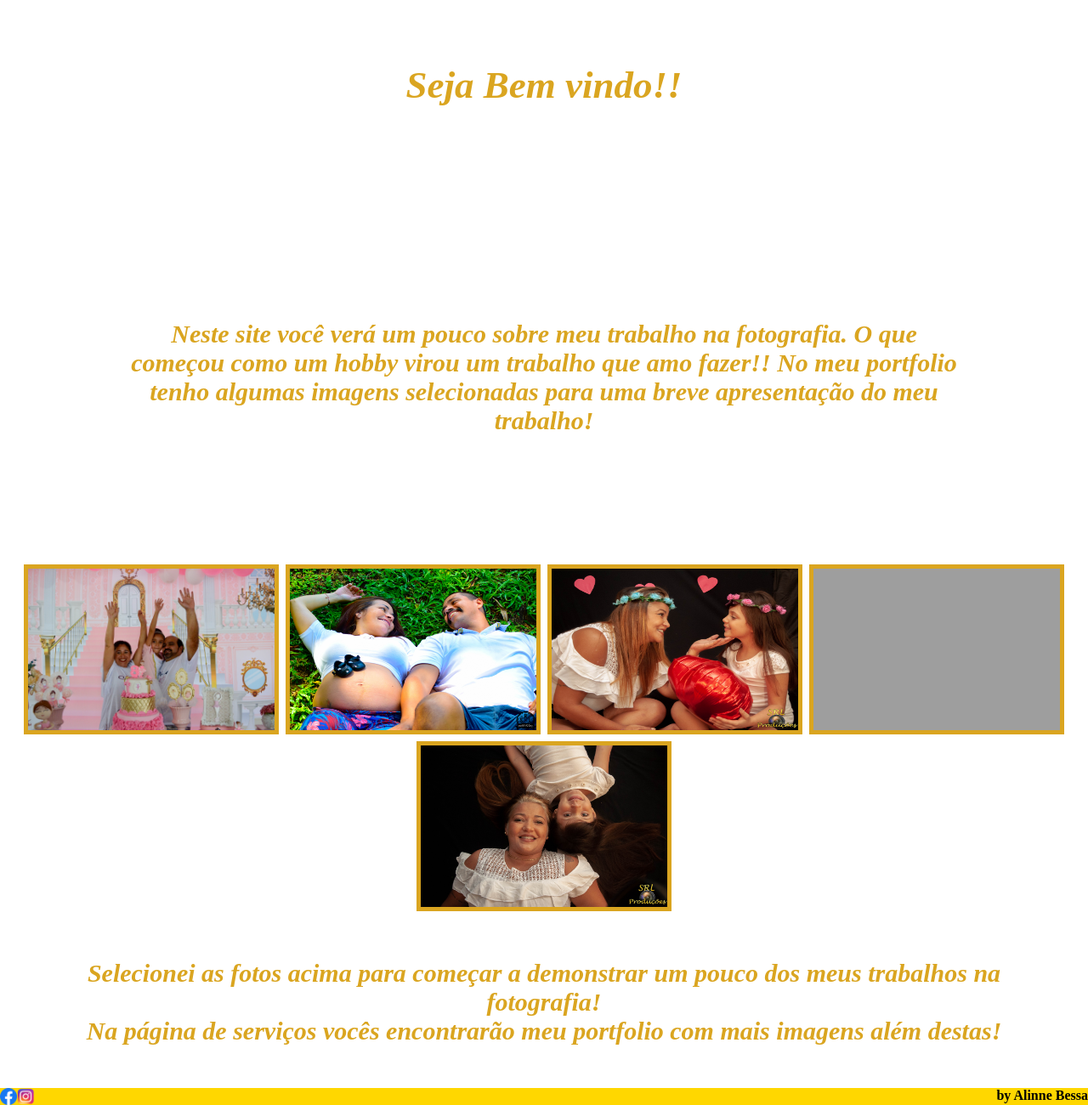
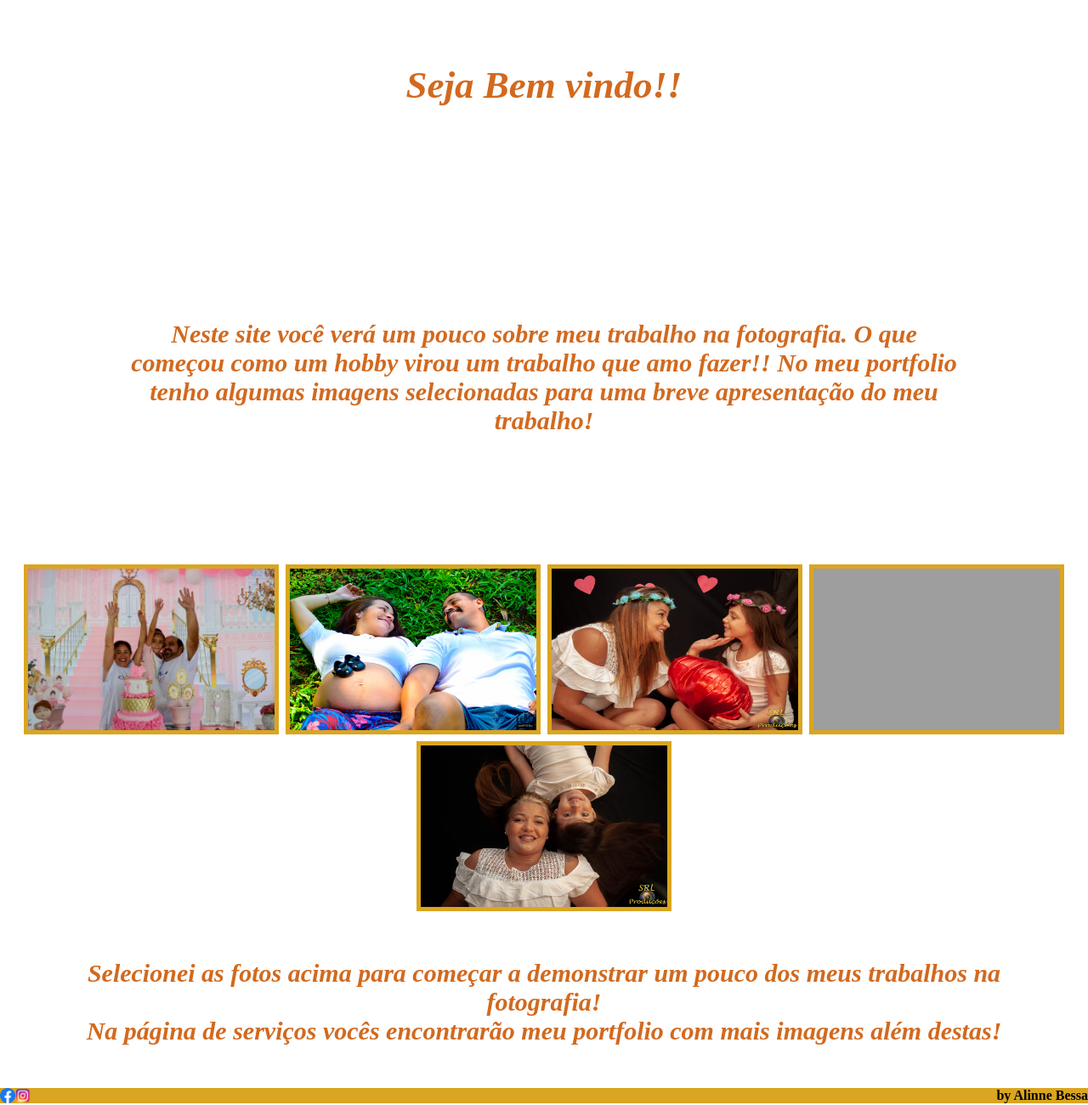
Before and after one commit to Linne88/srlpresentespremium, a plain HTML site: page index.html in a window 1280 px wide. Shown: the part 249-1549 px from the top of the page at 85% size. Drawn offline with Linux system fonts and the light colour scheme; grey boxes are pictures that could not be loaded.

Commit message:
change color text

```diff
--- a/css/home.css
+++ b/css/home.css
@@ -14,7 +14,7 @@ display: inline-block;
 #menu li a {
 padding: 5px 100px;
 margin: 0px;
-background: gold;
+background:gold;
 text-decoration: none;
 color:black;
 /* cantos arredondados */
@@ -28,7 +28,7 @@ text-align: center;
 padding: 100px;
 font-size: 30px;
 font-style: italic;
-color: goldenrod;
+color: chocolate;
 }
 
 #textoinicial {
@@ -36,7 +36,7 @@ text-align: center;
 padding: 150px;
 font-size: 30px;
 font-style: italic;
-color: goldenrod;
+color: chocolate;
 }
 
 #navimg li{
@@ -57,17 +57,17 @@ display: inline-block;
     padding: 50px;
     font-size: 30px;
     font-style: italic;
-    color: goldenrod;
+    color: chocolate;
     }
 
 footer {
-    background-color: gold;
+    background-color: goldenrod;
     text-align: right;
     float: inline-end;
 }
 
 #redes {
-    width: 80%;
+    width: 70%;
     text-align: center;
 }
 
```
